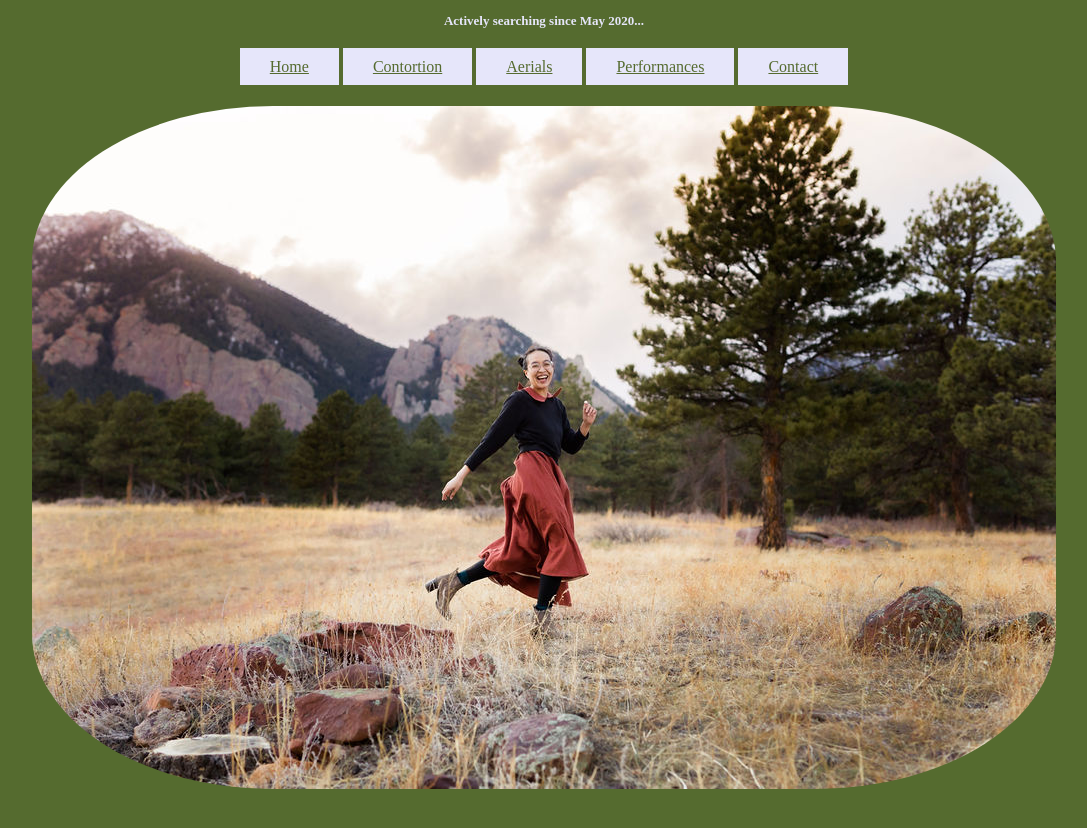
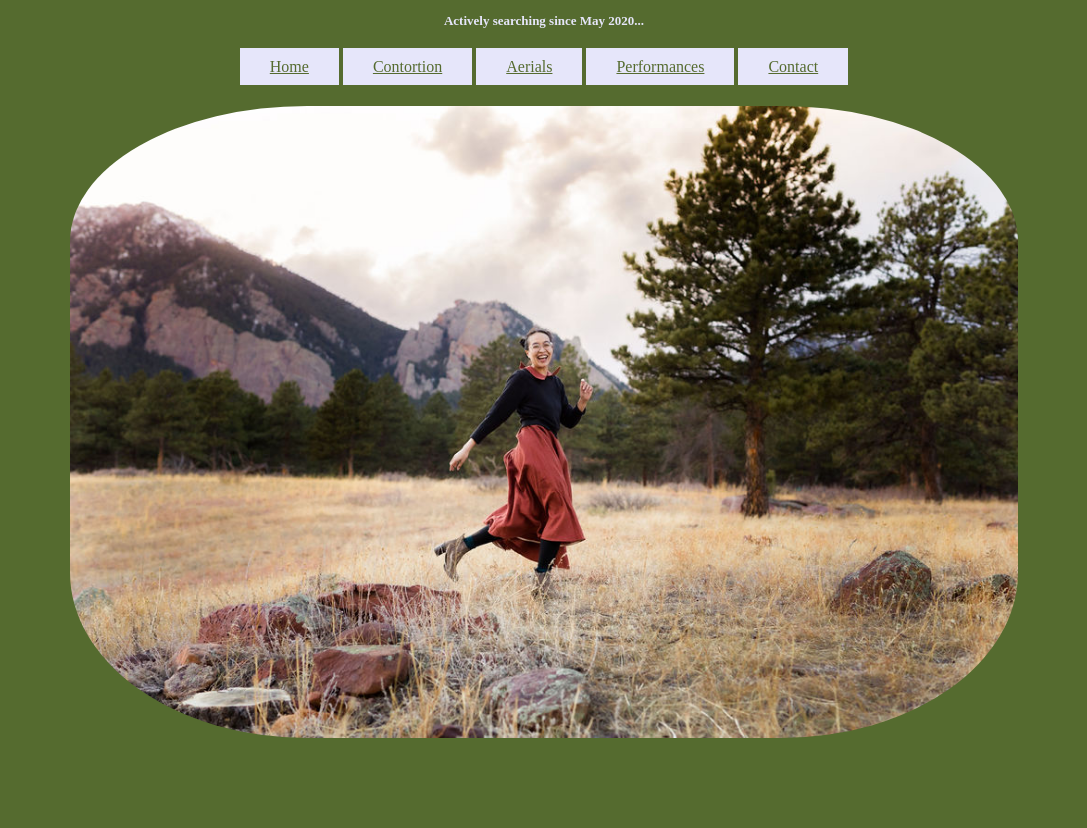
Before and after one commit to anirun/TheBuntoButtJourney, a plain HTML site: page index.html in a window 1280 px wide. Shown: the part 46-874 px from the top of the page, without its empty margins (96-1183 px from the left). After the commit the page ends 800 px from the top, so only its background shows below. Drawn offline with Linux system fonts and the light colour scheme.

Commit message:
img auto resize

```diff
--- a/style.css
+++ b/style.css
@@ -40,7 +40,9 @@ nav a {
 }
 
 img {
-  padding: 30px;
+  padding-top: 30px;
   position: center;
   border-radius: 25%;
+  width: 75%;
+  height: auto;
 }
```
